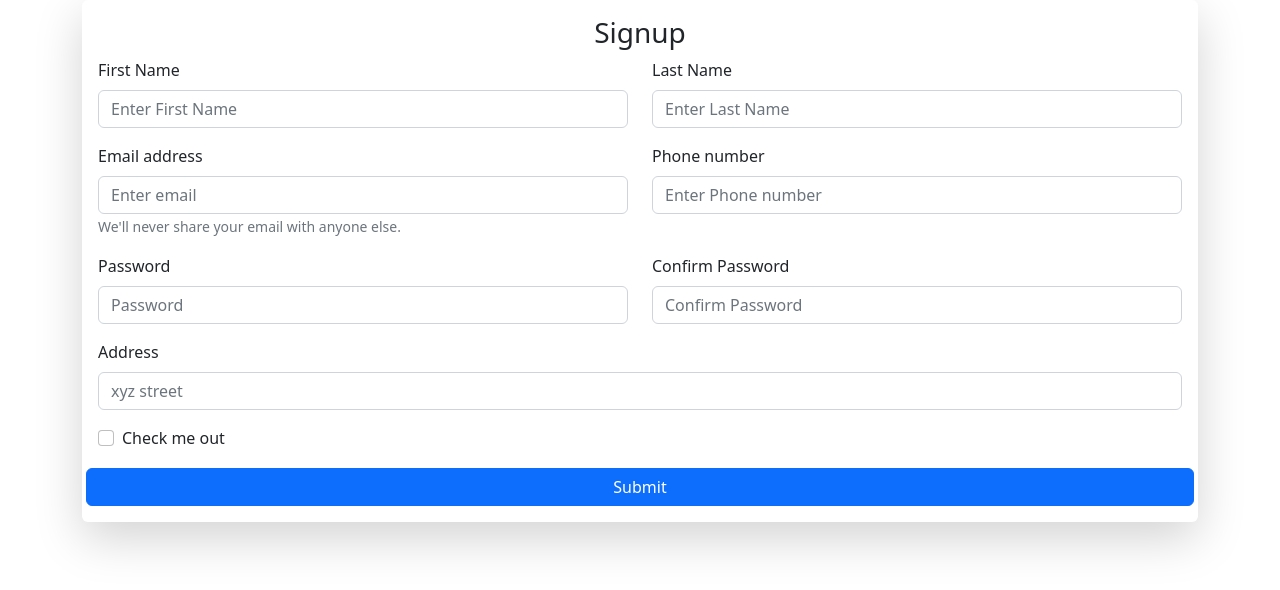
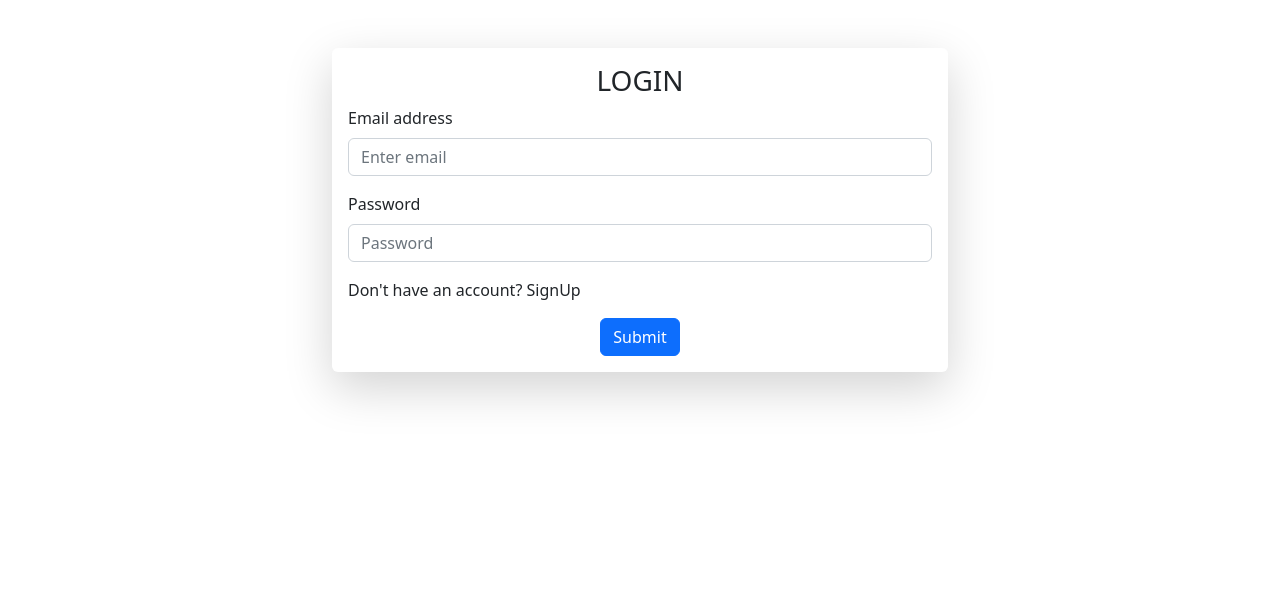
Before and after one commit to Anupamdatta10/online-exam-fe, a React (Create React App) app: page / in a window 1280 px wide. Shown: the top 590 px of the page. Built offline with nearby package versions, Linux system fonts and the light colour scheme.

Commit message:
login design fix

```diff
--- a/src/App.js
+++ b/src/App.js
@@ -1,11 +1,11 @@
 import logo from "./logo.svg";
 import "./App.css";
 import "bootstrap/dist/css/bootstrap.min.css";
-//import Login from "./Components/Login";
+import Login from "./Components/Login";
 import Signup from "./Components/Signup";
 function App() {
-  //return <Login />;
-  return <Signup />;
+  return <Login />;
+  //return <Signup />;
 }
 
 export default App;
--- a/src/Components/Login.js
+++ b/src/Components/Login.js
@@ -12,14 +12,15 @@ import Button from "react-bootstrap/Button";
 import { Container } from "react-bootstrap";
 //import { Link } from "react-router-dom";
 class Login extends React.Component {
+
   render() {
     return (
-      <Container mx-3>
+      <Container className="m-auto mt-5 w-50 " >
         <div className="shadow-lg p-3 mb-5 bg-body rounded">
           <center>
             <h3>LOGIN</h3>
           </center>
-          <Form action="">
+          <Form action="" onSubmit={(e)=>{e.preventDefault()}}>
             <Row>
               <Form.Group className="mb-3" controlId="formBasicEmail">
                 <Form.Label>Email address</Form.Label>
@@ -33,8 +34,8 @@ class Login extends React.Component {
               </Form.Group>
             </Row>
             Don't have an account? SignUp
-            <center>
-              <Button variant="secondary" type="submit">
+            <center className="mt-3">
+              <Button variant="primary" type="submit">
                 Submit
               </Button>
             </center>
```
